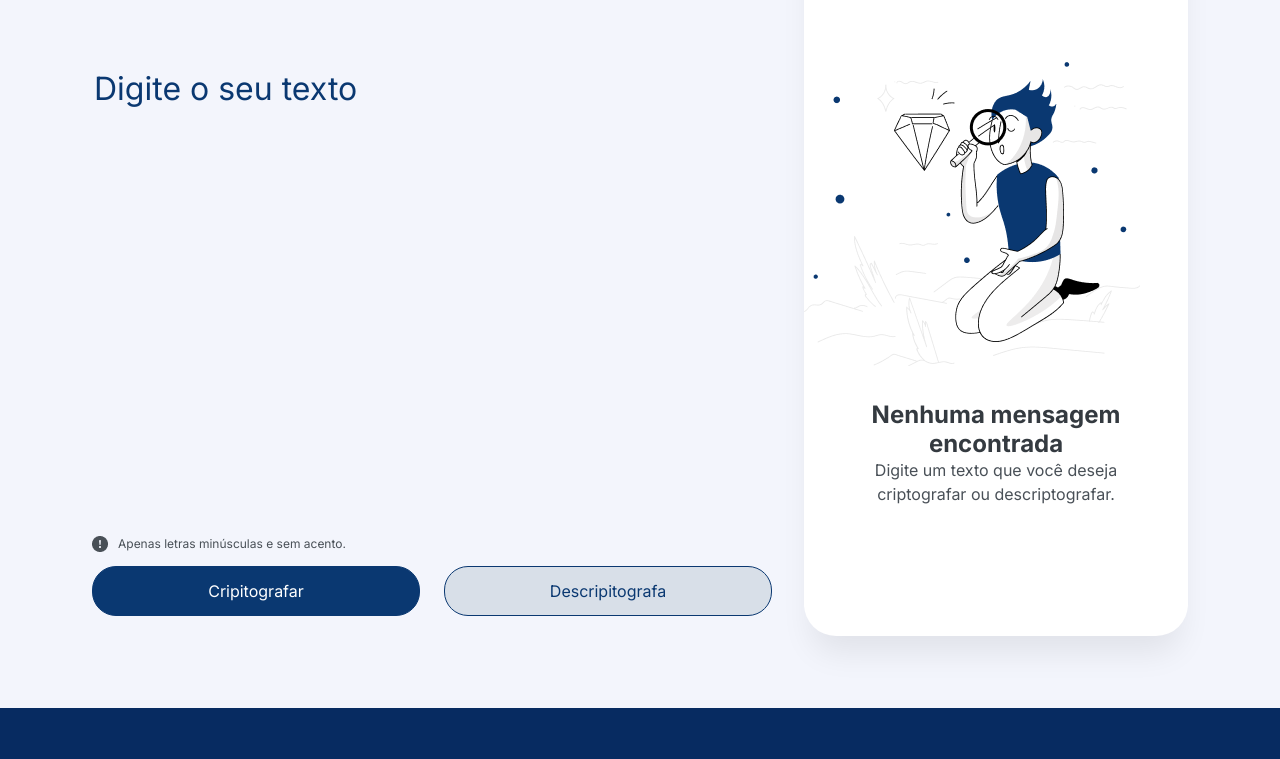
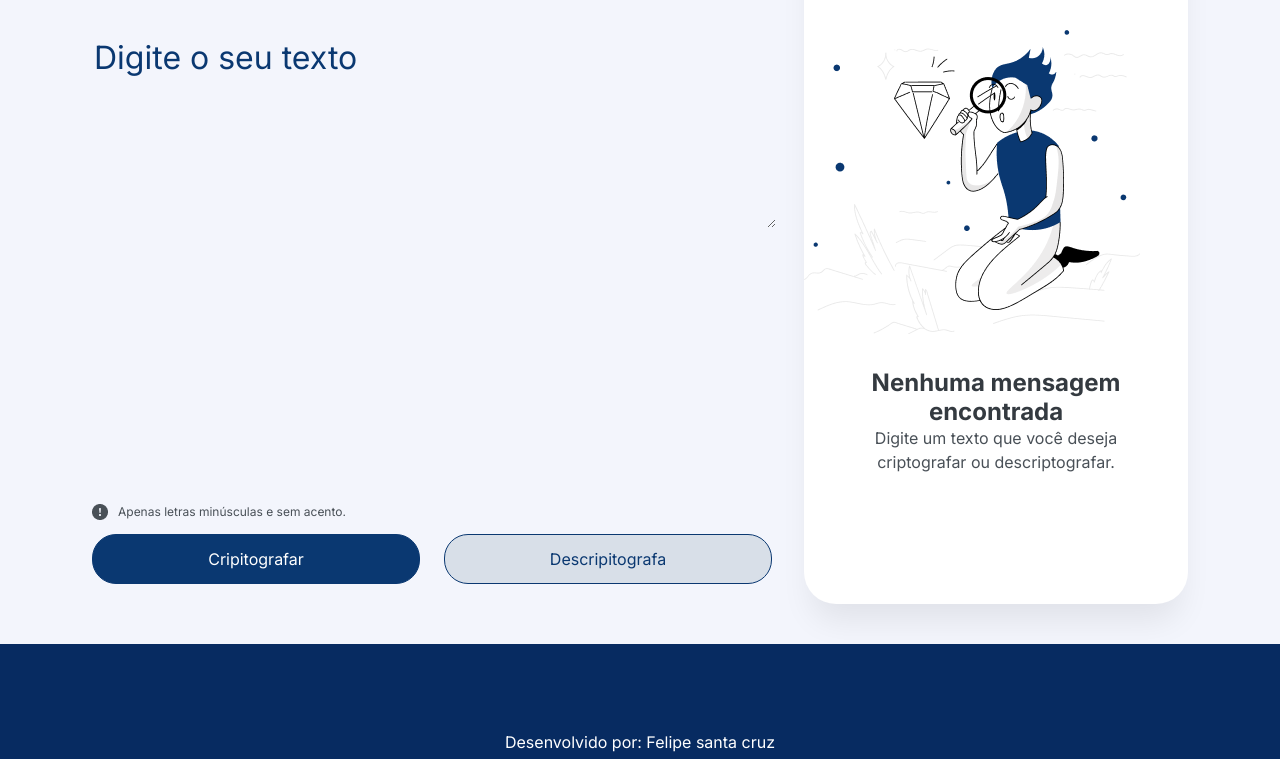
Before and after one commit to Felipewiiu/DesafioOnoe_criptografia, a plain HTML site: page index.html in a window 1280 px wide. Shown: the part 156-915 px from the top of the page. Drawn offline with Linux system fonts and the light colour scheme.

Commit message:
style: resolve problemas de layout

```diff
--- a/index.html
+++ b/index.html
@@ -15,7 +15,8 @@
             <img src="./img/logoAlura.png" alt="Logo da alura" class="img">
             <div class="container__section--secundary">
                 <div>
-                    <input type="text" name="" id="" class="container__section--input" placeholder="Digite o seu texto">
+
+                    <textarea class="container__section--input" placeholder="Digite o seu texto" name="" id="" cols="30" rows="4"></textarea>
                 </div>
                 <div>
                     <p class="text__tip"><img src="./img/Vector.png" alt="Símbolo dealerta">Apenas letras minúsculas e
--- a/style.css
+++ b/style.css
@@ -29,8 +29,7 @@ body {
     align-items: center;
     max-width: 1500px;
     height: 100vh;
-    /* background-color: rgb(36, 38, 180); */
-    padding-block: 32px;
+    padding-block: px;
     gap: 32px;
 
 }
```
